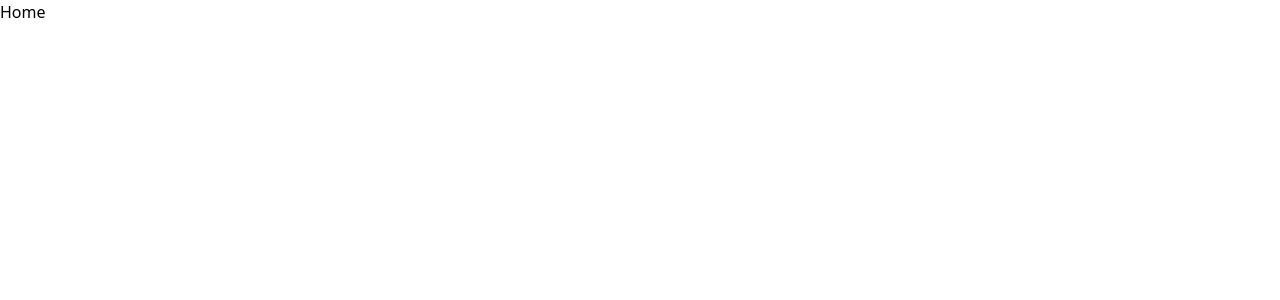
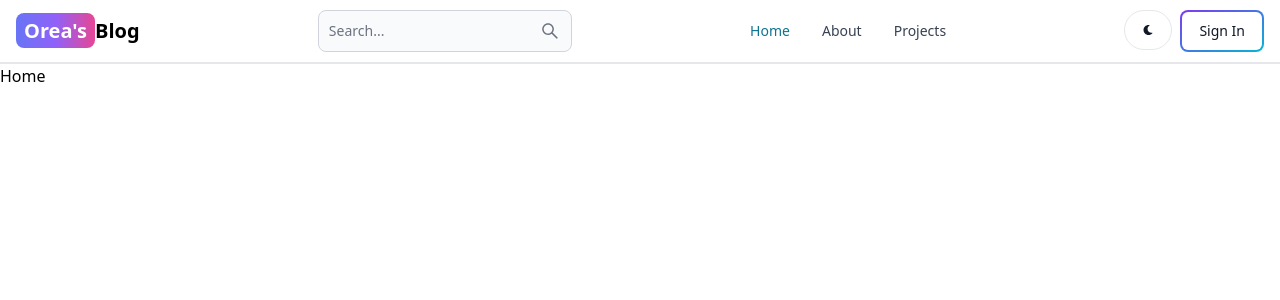
Before and after one commit to OreaRoro/mern-blog, a React (Vite) app in the folder client/: page / in a window 1280 px wide. Shown: the top 300 px of the page. Built offline with nearby package versions, Linux system fonts and the light colour scheme.

Commit message:
create the header section

```diff
--- a/client/src/App.jsx
+++ b/client/src/App.jsx
@@ -5,10 +5,12 @@
 import Dashboard from "./pages/Dashboard";
 import Signin from "./pages/Signin";
 import Signup from "./pages/Signup";
+import Header from "./components/Header";
 
 export default function App() {
   return (
     <BrowserRouter>
+      <Header />
       <Routes>
         <Route path="/" element={<Home />} />
         <Route path="/about" element={<About />} />
--- /dev/null
+++ b/client/src/components/Header.jsx
@@ -0,0 +1,58 @@
+import { Button, Navbar, TextInput } from "flowbite-react";
+import { Link, useLocation } from "react-router-dom";
+import { AiOutlineSearch } from "react-icons/ai";
+import { FaMoon } from "react-icons/fa";
+
+export default function Header() {
+  const path = useLocation().pathname;
+  return (
+    <Navbar className="border-b-2">
+      <Link
+        to="/"
+        className="self-center whitespace-nowrap text-sm sm:text-xl font-semibold dark:text-white"
+      >
+        <span className="px-2 py-1 bg-gradient-to-r from-indigo-500 via-purple-500 to-pink-500 rounded-lg text-white">
+          Orea's
+        </span>
+        Blog
+      </Link>
+
+      <form>
+        <TextInput
+          type="text"
+          placeholder="Search..."
+          rightIcon={AiOutlineSearch}
+          className="hidden lg:inline"
+        />
+      </form>
+
+      <Button className="w-12 h-10 lg:hidden" color="gray" pill>
+        <AiOutlineSearch />
+      </Button>
+
+      <div className="flex gap-2 md:order-2">
+        <Button className="w-12 h-10 hidden sm:inline" color="gray" pill>
+          <FaMoon />
+        </Button>
+        <Link to="/sign-in">
+          <Button gradientDuoTone="purpleToBlue" outline>
+            Sign In
+          </Button>
+        </Link>
+        <Navbar.Toggle />
+      </div>
+
+      <Navbar.Collapse>
+        <Navbar.Link as="div" active={path === "/"}>
+          <Link to="/">Home</Link>
+        </Navbar.Link>
+        <Navbar.Link as="div" active={path === "/about"}>
+          <Link to="/about">About</Link>
+        </Navbar.Link>
+        <Navbar.Link as="div" active={path === "/projects"}>
+          <Link to="/projects">Projects</Link>
+        </Navbar.Link>
+      </Navbar.Collapse>
+    </Navbar>
+  );
+}
```
